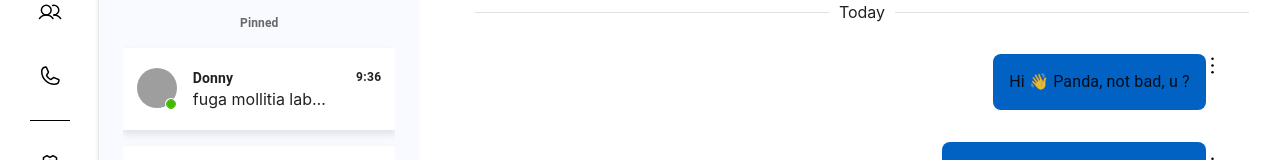
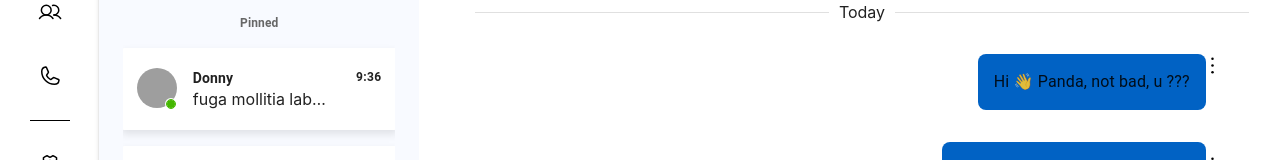
Before and after one commit to Tanay-Shah/Chat-App, a React (Create React App) app in the folder Chat-app/: page /app in a window 1280 px wide. Shown: the part 184-344 px from the top of the page. Built offline with nearby package versions, Linux system fonts and the light colour scheme; grey boxes are pictures that could not be loaded.

Commit message:
Update index.js

```diff
--- a/Chat-app/src/data/index.js
+++ b/Chat-app/src/data/index.js
@@ -142,7 +142,7 @@ const Chat_History = [
   },
   {
     type: "msg",
-    message: "Hi 👋 Panda, not bad, u ?",
+    message: "Hi 👋 Panda, not bad, u ???",
     incoming: false,
     outgoing: true,
   },
```
